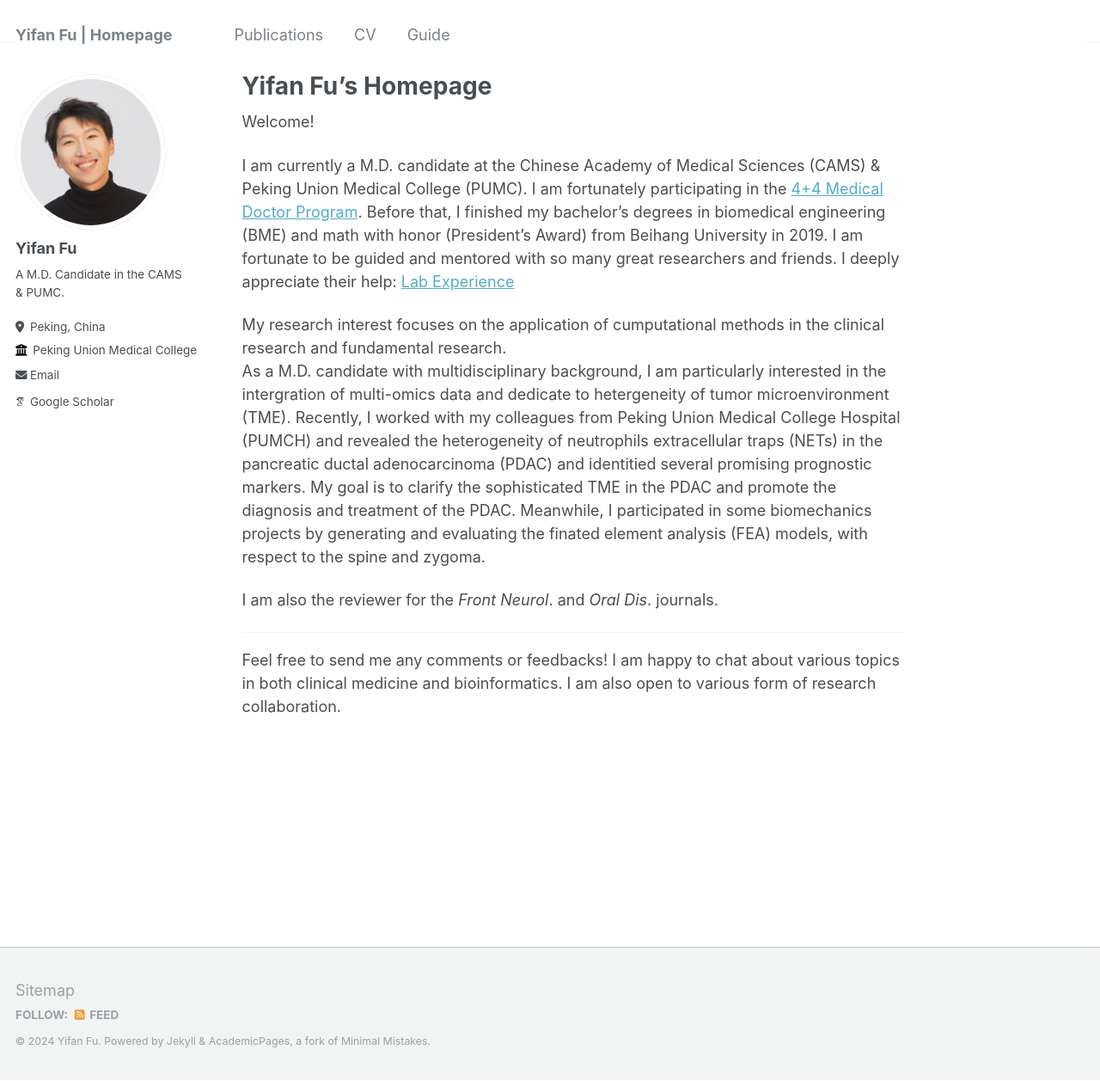
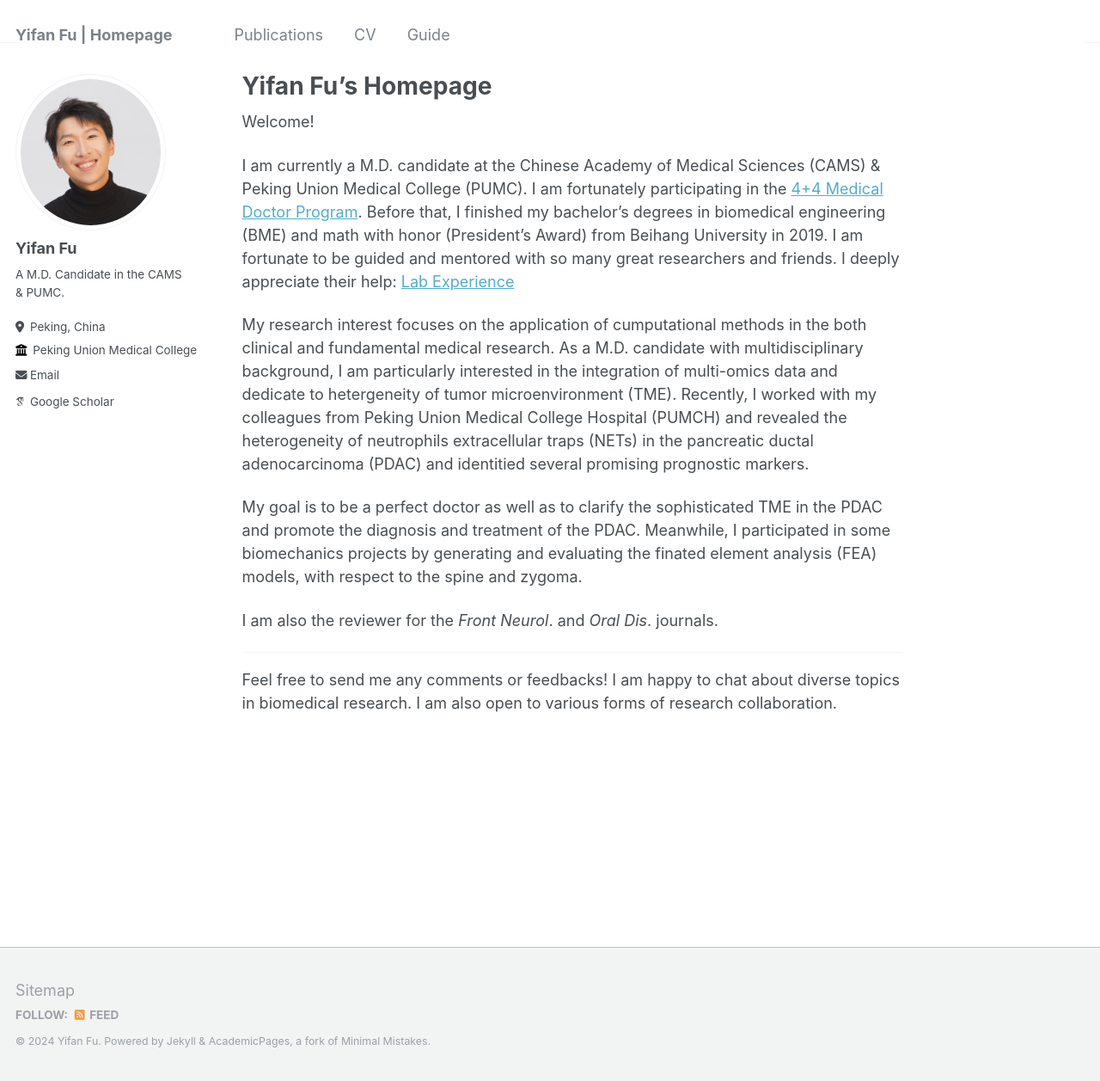
Before and after one commit to yifanfu01/yifanfu01.github.io, a Jekyll site: the page built from _pages/about.md, in a window 1280 px wide and 1257 px high. Shown: the whole window at 86% size. Built offline with Jekyll 4.4.1, drawn with Linux system fonts in a browser that asks for light colours; some web fonts are replaced.

Commit message:
Update about.md

```diff
--- a/_pages/about.md
+++ b/_pages/about.md
@@ -11,11 +11,12 @@ Welcome!
 
 I am currently a M.D. candidate at the Chinese Academy of Medical Sciences (CAMS) & Peking Union Medical College (PUMC). I am fortunately participating in the [4+4 Medical Doctor Program](https://mdadmission.pumc.edu.cn/mdweb/site!index). Before that, I finished my bachelor's degrees in biomedical engineering (BME) and math with honor (President's Award) from Beihang University in 2019. I am fortunate to be guided and mentored with so many great researchers and friends. I deeply appreciate their help: [Lab Experience](https://yifanfu01.github.io/cv/)
 
-My research interest focuses on the application of cumputational methods in the clinical research and fundamental research.
-As a M.D. candidate with multidisciplinary background, I am particularly interested in the intergration of multi-omics data and dedicate to hetergeneity of tumor microenvironment (TME). Recently, I worked with my colleagues from Peking Union Medical College Hospital (PUMCH) and revealed the heterogeneity of neutrophils extracellular traps (NETs) in the pancreatic ductal adenocarcinoma (PDAC) and identitied several promising prognostic markers. My goal is to clarify the sophisticated TME in the PDAC and promote the diagnosis and treatment of the PDAC. Meanwhile, I participated in some biomechanics projects by generating and evaluating the finated element analysis (FEA) models, with respect to the spine and zygoma.
+My research interest focuses on the application of cumputational methods in the both clinical and fundamental medical research. As a M.D. candidate with multidisciplinary background, I am particularly interested in the integration of multi-omics data and dedicate to hetergeneity of tumor microenvironment (TME). Recently, I worked with my colleagues from Peking Union Medical College Hospital (PUMCH) and revealed the heterogeneity of neutrophils extracellular traps (NETs) in the pancreatic ductal adenocarcinoma (PDAC) and identitied several promising prognostic markers.
+
+My goal is to be a perfect doctor as well as to clarify the sophisticated TME in the PDAC and promote the diagnosis and treatment of the PDAC. Meanwhile, I participated in some biomechanics projects by generating and evaluating the finated element analysis (FEA) models, with respect to the spine and zygoma.
 
 I am also the reviewer for the _Front Neurol_. and _Oral Dis_. journals.
 
 
 ----
-Feel free to send me any comments or feedbacks! I am happy to chat about various topics in both clinical medicine and bioinformatics. I am also open to various form of research collaboration.
+Feel free to send me any comments or feedbacks! I am happy to chat about diverse topics in biomedical research. I am also open to various forms of research collaboration.
```
